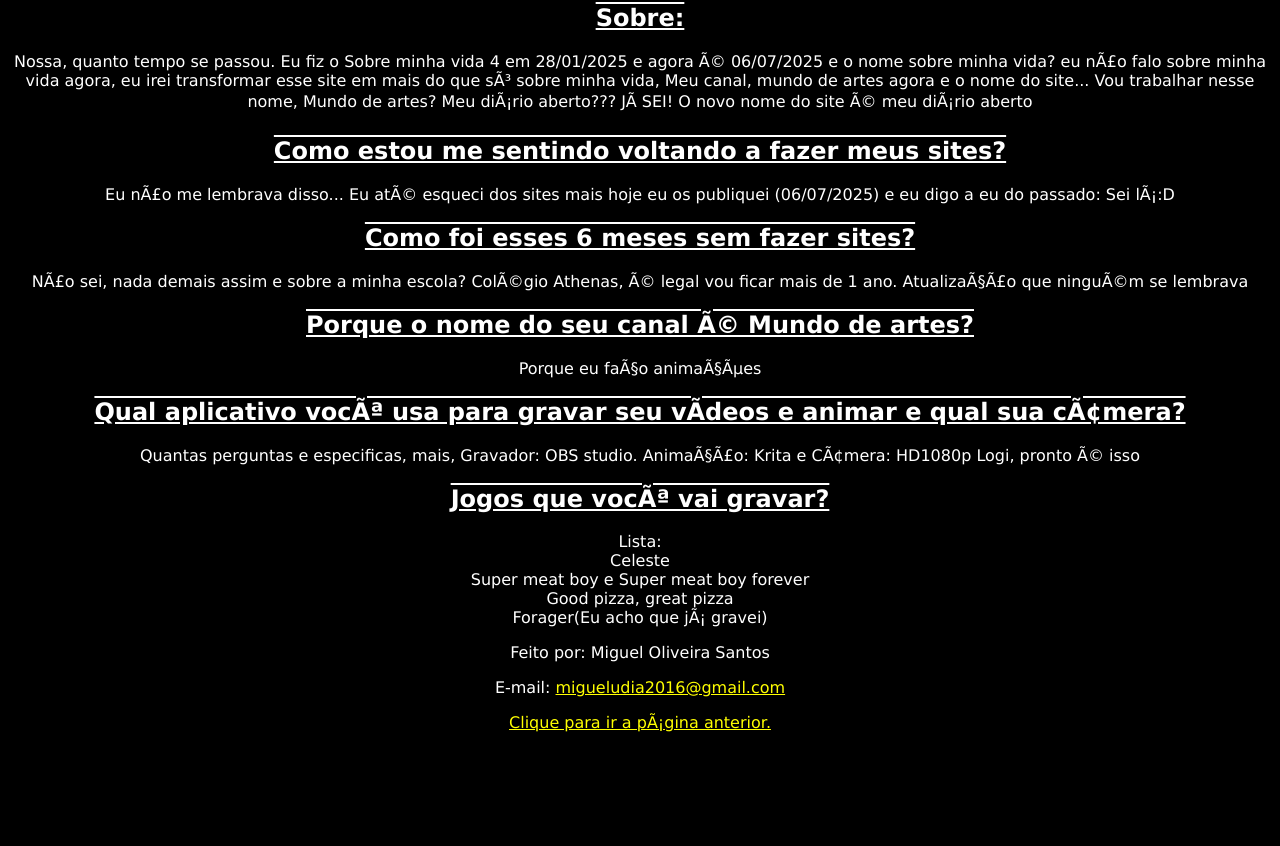
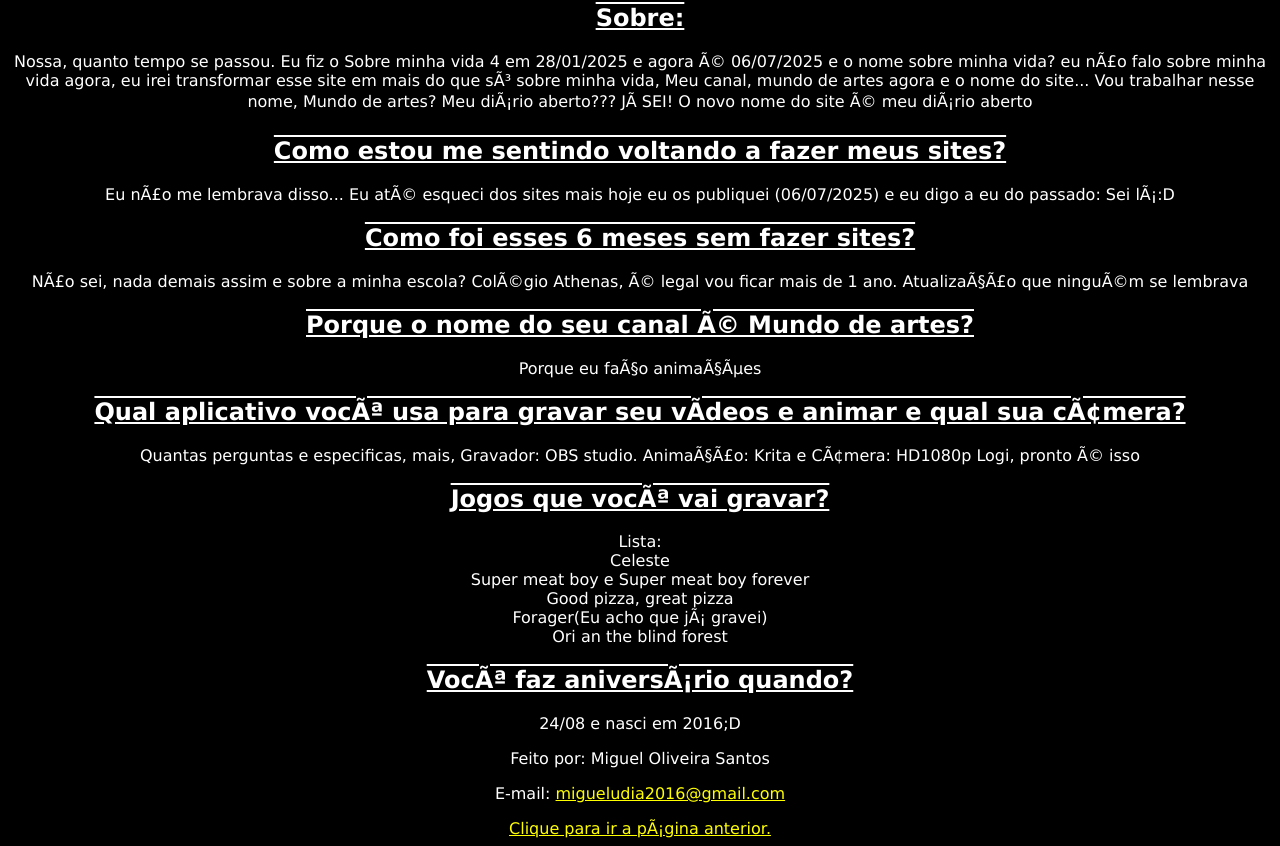
Before and after one commit to Guelgamer902/Site-2025, a plain HTML site: page Sobre minha vida/Vida5.html in a window 1280 px wide. Shown: the part 63-909 px from the top of the page. Before the commit the page ends 803 px from the top, so only its background shows below. Drawn offline with Linux system fonts and the light colour scheme.

Commit message:
Página 5

```diff
--- a/Sobre minha vida/Vida5.html
+++ b/Sobre minha vida/Vida5.html
@@ -44,7 +44,12 @@
   Super meat boy e Super meat boy forever<br />
   Good pizza, great pizza<br />
   Forager(Eu acho que já gravei)<br />
+  Ori an the blind forest
 </p>
+
+<h2 style="text-decoration: overline underline">Você faz aniversário quando?</h2>
+
+<p>24/08 e nasci em 2016;D</p>
        <footer>
             <p>Feito por: Miguel Oliveira Santos</p>
             <p>
```
